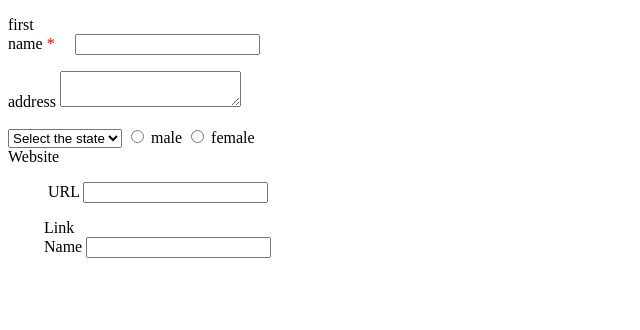
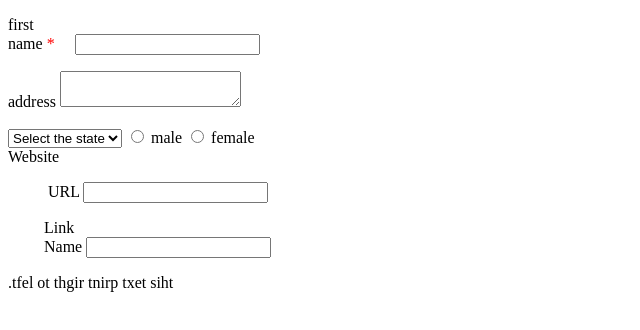
Before and after one commit to bujjibabu/webtraining, a plain HTML site: page index.html in a window 1280 px wide. Shown: the whole page, without its empty margins (0-640 px from the left). Drawn offline with Linux system fonts and the light colour scheme.

Commit message:
second commit.

```diff
--- a/index.html
+++ b/index.html
@@ -20,6 +20,8 @@
 			<p> &nbsp;&nbsp;&nbsp;&nbsp; &nbsp;&nbsp;&nbsp;&nbsp; URL <input type="text"/></p>
 			<p> &nbsp;&nbsp;&nbsp;&nbsp;&nbsp;&nbsp;&nbsp;&nbsp; Link <br> &nbsp;&nbsp;&nbsp;&nbsp;&nbsp;&nbsp;&nbsp;&nbsp; Name <input type="text"/></p>
 		</div>
-
+		<bdo dir="rtl">
+          this text print right to left.
+		</bdo>
 	</body>
 </html>
```
